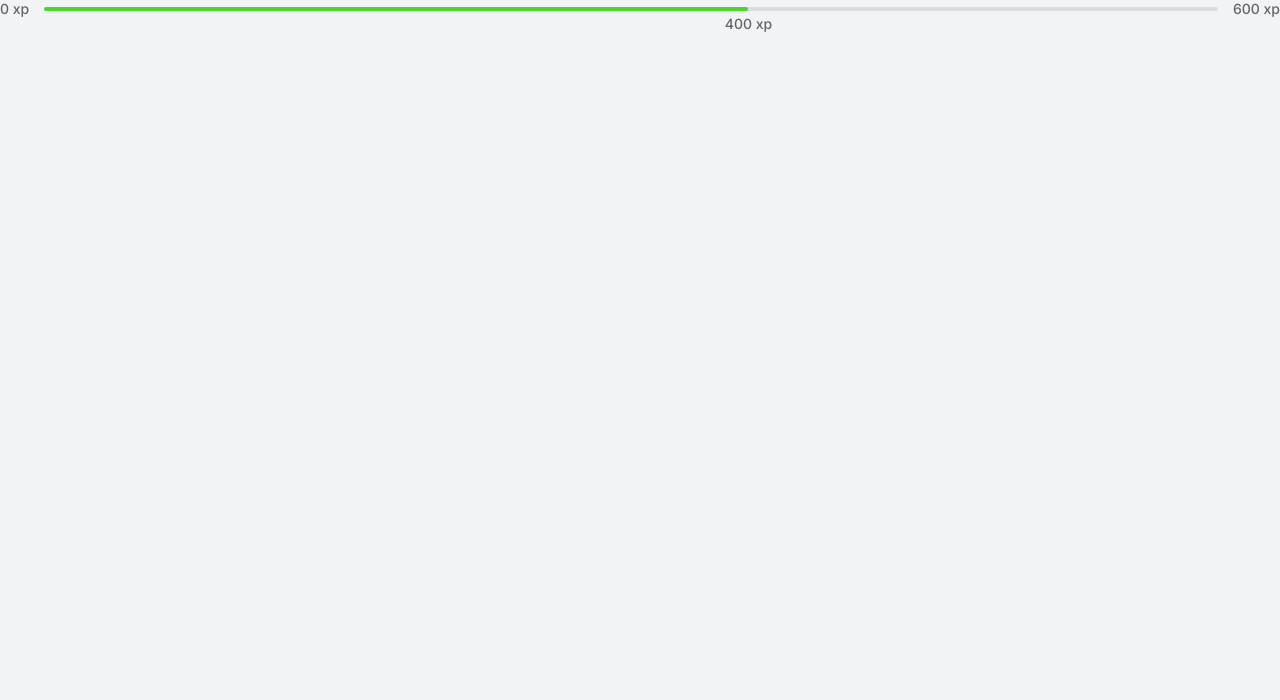
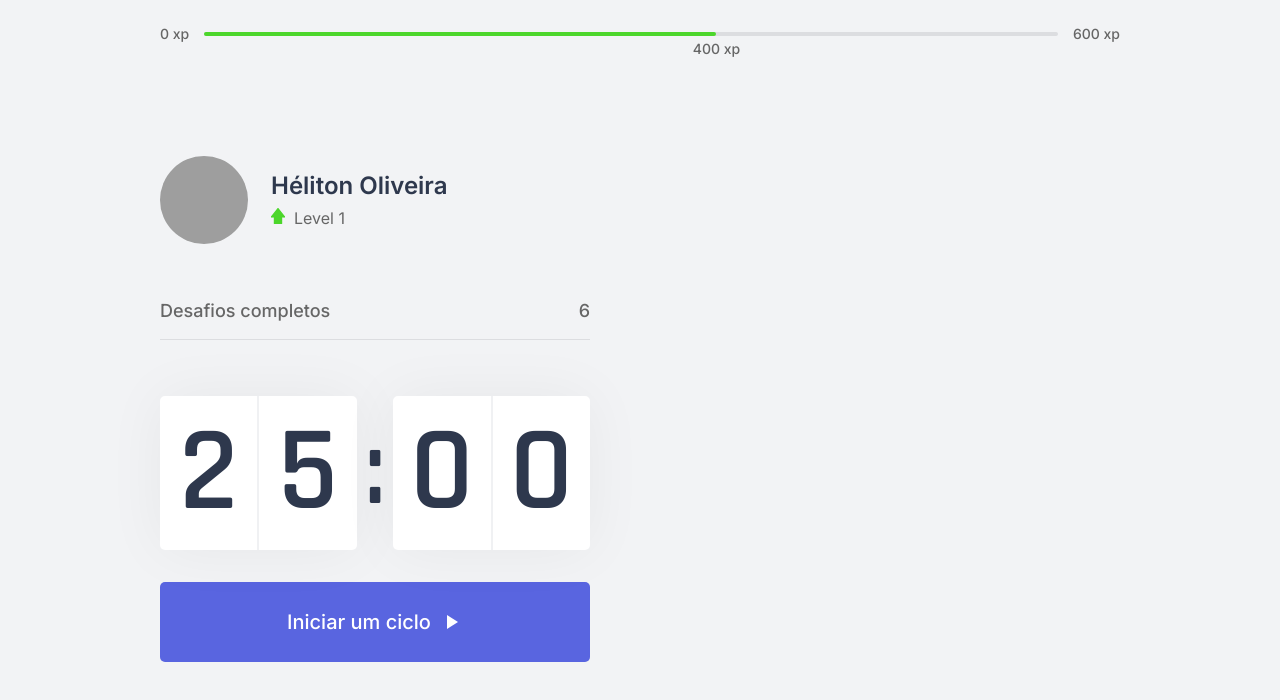
Before and after one commit to helitonoliveiraa/moveit, a Next.js app: page / in a window 1280 px wide. Shown: the top 700 px of the page. Built offline with nearby package versions, Linux system fonts and the light colour scheme; grey boxes are pictures that could not be loaded.

Commit message:
:sparkles: feat: challenge and countdow components

```diff
--- /dev/null
+++ b/src/components/CompletedChallenges.tsx
@@ -0,0 +1,10 @@
+import styles from '../styles/components/CompletedChallenges.module.css';
+
+export function CompletedChallenges() {
+  return (
+    <div className={styles.completedChallengesContainer}>
+      <span>Desafios completos</span>
+      <span>6</span>
+    </div>
+  );
+}
--- /dev/null
+++ b/src/components/Countdown.tsx
@@ -0,0 +1,63 @@
+import { useEffect, useState } from 'react';
+import styles from '../styles/components/Countdown.module.css';
+
+export function Countdow() {
+  const [time, setTime] = useState(25 * 60);
+  const [active, setActive] = useState(false);
+
+  const minutes = Math.floor(time / 60);
+  const seconds = time % 60;
+
+  const [minuteLeft, minuteRight] = String(minutes).padStart(2, '0').split('');
+  const [secondLeft, secondRight] = String(seconds).padStart(2, '0').split('');
+
+  function toggleCoutdown() {
+    setActive(!active);
+  }
+
+  useEffect(() => {
+    if (active && time > 0) {
+      setTimeout(() => {
+        setTime(time - 1);
+      }, 1000);
+    }
+  }, [active, time]);
+
+  return (
+    <div>
+      <div className={styles.countdownContainer}>
+        <div>
+          <span>{minuteLeft}</span>
+          <span>{minuteRight}</span>
+        </div>
+
+        <span>:</span>
+
+        <div>
+          <span>{secondLeft}</span>
+          <span>{secondRight}</span>
+        </div>
+      </div>
+
+      {!active ? (
+        <button
+          type="button"
+          className={styles.countdownButton}
+          onClick={toggleCoutdown}
+        >
+          Iniciar um ciclo
+          <img src="icons/play-arrow.svg" alt="Arrow play"/>
+        </button>
+      ) : (
+        <button
+          type="button"
+          className={styles.countdownStopButton}
+          onClick={toggleCoutdown}
+        >
+          Abandonar ciclo
+          <img src="icons/close.svg" alt="Close countdow"/>
+        </button>
+      )}
+    </div>
+  );
+}
--- a/src/pages/_document.tsx
+++ b/src/pages/_document.tsx
@@ -5,6 +5,8 @@ export default class MyDocument extends Document {
     return (
       <Html>
         <Head>
+          <link rel="shortcut icon" href="favicon.png" type="image/png"/>
+
           <link rel="preconnect" href="https://fonts.gstatic.com" />
           <link href="https://fonts.googleapis.com/css2?family=Inter:wght@400;500;600&family=Rajdhani:wght@600&display=swap" rel="stylesheet" />
         </Head>
--- a/src/pages/index.tsx
+++ b/src/pages/index.tsx
@@ -1,9 +1,31 @@
+import { CompletedChallenges } from "../components/CompletedChallenges";
+import { Countdow } from "../components/Countdown";
 import { ExperienceBar } from "../components/ExperienceBar";
+import { Profile } from "../components/Profile";
+
+import Head from 'next/head';
+
+import styles from '../styles/pages/Home.module.css';
 
 export default function Home() {
   return (
-    <div className="container">
+    <div className={styles.container}>
+      <Head>
+        <title>Inicio | move.it</title>
+      </Head>
+
       <ExperienceBar />
+
+      <section>
+        <div>
+          <Profile />
+          <CompletedChallenges />
+          <Countdow />
+        </div>
+        <div>
+
+        </div>
+      </section>
     </div>
   )
 }
--- /dev/null
+++ b/src/styles/components/CompletedChallenges.module.css
@@ -0,0 +1,15 @@
+.completedChallengesContainer {
+  margin: 5.6rem 0;
+
+  display: flex;
+  align-items: center;
+  justify-content: space-between;
+
+  border-bottom: 1px solid var(--gray-line);
+  padding-bottom: 1.8rem;
+}
+
+.completedChallengesContainer span {
+  font-size: 1.8rem;
+  font-weight: 500;
+}
--- /dev/null
+++ b/src/styles/components/Countdown.module.css
@@ -0,0 +1,95 @@
+.countdownContainer {
+  display: flex;
+  align-items: center;
+
+  font-family: Rajdhani;
+  font-weight: 600;
+
+  color: var(--titles);
+}
+
+.countdownContainer > div {
+  flex: 1;
+
+  display: flex;
+  align-items: center;
+  justify-content: space-evenly;
+
+  background: var(--white);
+  box-shadow: 0 0 60px rgba(0, 0, 0, 0.05);
+  border-radius: 0.5rem;
+  font-size: 12rem;
+  text-align: center;
+}
+
+.countdownContainer > div span {
+  flex: 1;
+}
+
+.countdownContainer > div span:first-child {
+  border-right: 1px solid #f0f1f3;
+}
+
+.countdownContainer > div span:last-child {
+  border-left: 1px solid #f0f1f3;
+}
+
+.countdownContainer > span {
+  font-size: 10.4rem;
+  margin: 0 0.8rem;
+}
+
+/* START COUNTDOW BUTTOM */
+.countdownButton {
+  width: 100%;
+  height: 8rem;
+  margin-top: 3.2rem;
+
+  display: flex;
+  align-items: center;
+  justify-content: center;
+
+  border: none;
+  border-radius: 0.5rem;
+  background: var(--blue-primary);
+
+  font-size: 2rem;
+  font-weight: 500;
+  color: var(--white);
+
+  transition: background 0.2s ease-in-out;
+}
+
+.countdownButton:hover {
+  background: var(--blue-secondary);
+}
+
+.countdownButton img {
+  margin-left: 0.8rem;
+}
+
+/* STOP COUNTDOW BUTTOM */
+.countdownStopButton {
+  width: 100%;
+  height: 8rem;
+  margin-top: 3.2rem;
+
+  display: flex;
+  align-items: center;
+  justify-content: center;
+
+  border: none;
+  border-radius: 0.5rem;
+  background: var(--white);
+
+  font-size: 2rem;
+  font-weight: 500;
+  color: var(--texts);
+
+  transition: background 0.2s ease-in-out;
+}
+
+.countdownStopButton:hover {
+  background: var(--red);
+  color: var(--white);
+}
--- /dev/null
+++ b/src/styles/pages/Home.module.css
@@ -0,0 +1,18 @@
+.container {
+  height: 100vh;
+  max-width: 1000px;
+  margin: 0 auto;
+  padding: 2.5rem 2rem;
+
+  display: flex;
+  flex-direction: column;
+}
+
+.container section {
+  flex: 1;
+
+  display: grid;
+  grid-template-columns: 1fr 1fr;
+  gap: 10rem;
+  align-content: center;
+}
```
Also changed, not shown: public/icons/play-arrow.svg (added).
